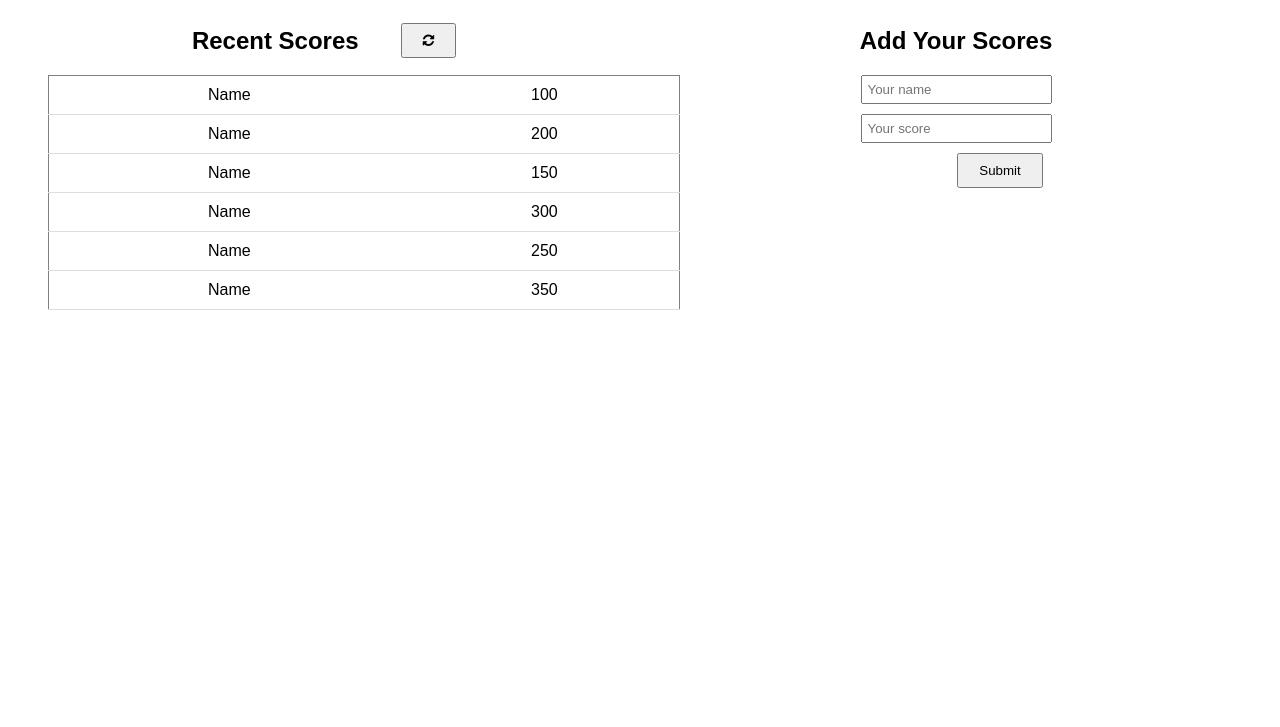
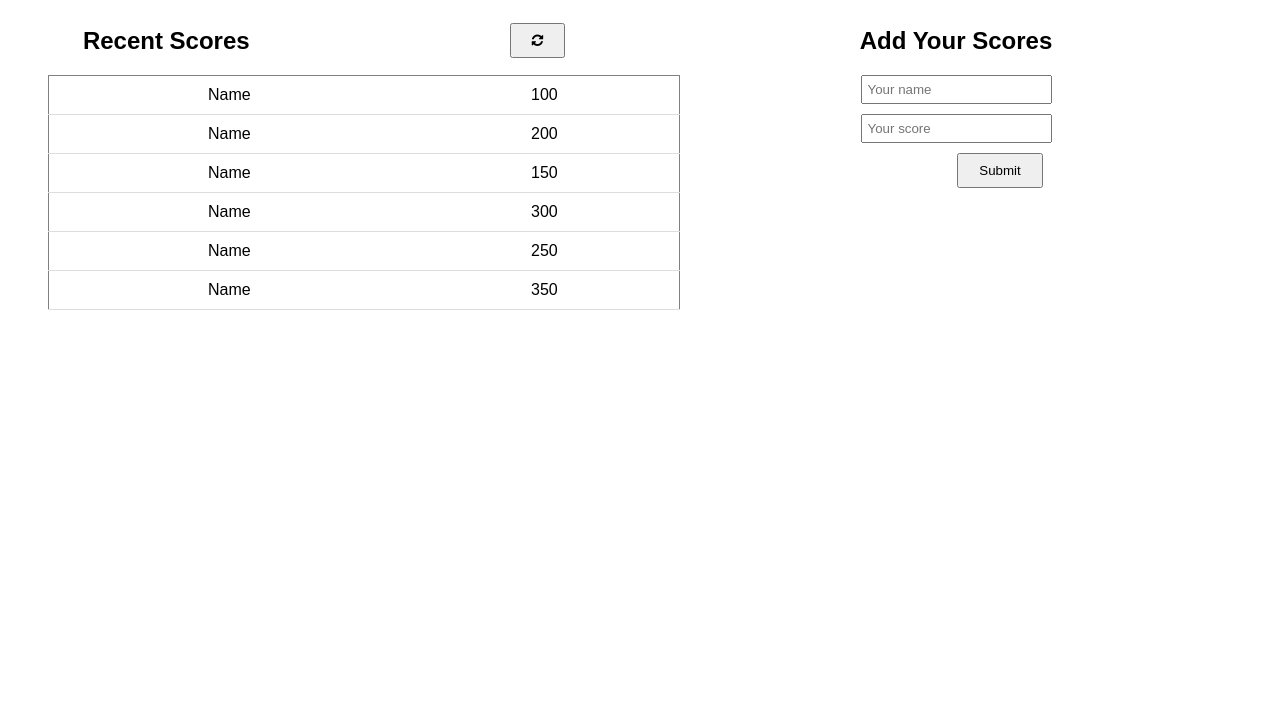
Before and after one commit to Dorcas126/Leaderboard-project, a website built with webpack: page src/index.html in a window 1280 px wide. Shown: the part 73-800 px from the top of the page. Built offline with nearby package versions, Linux system fonts and the light colour scheme.

Commit message:
Made changes from reviewer

```diff
--- a/src/style.css
+++ b/src/style.css
@@ -5,6 +5,7 @@
 
 h1 {
   color: #333;
+  display: flex;
 }
 
 .container {
@@ -60,9 +61,9 @@
   display: flex;
   align-items: center;
   justify-content: center;
-  gap: 2rem;
+  gap: 10rem;
 }
 
 #recentScoresHeading {
-  margin-right: 10px;
+  margin-right: 100px;
 }
```
